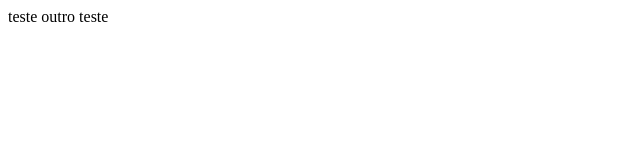
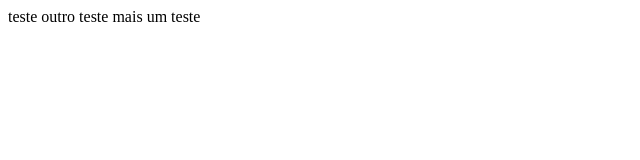
Before and after one commit to MaruzamB/fundamentos_html, a plain HTML site: page index.html in a window 1280 px wide. Shown: the whole page, without its empty margins (0-640 px from the left). Drawn offline with Linux system fonts and the light colour scheme.

Commit message:
terceiro commit

```diff
--- a/index.html
+++ b/index.html
@@ -8,5 +8,6 @@
 <body>
     teste
     outro teste
+    mais um teste
 </body>
 </html>
```
